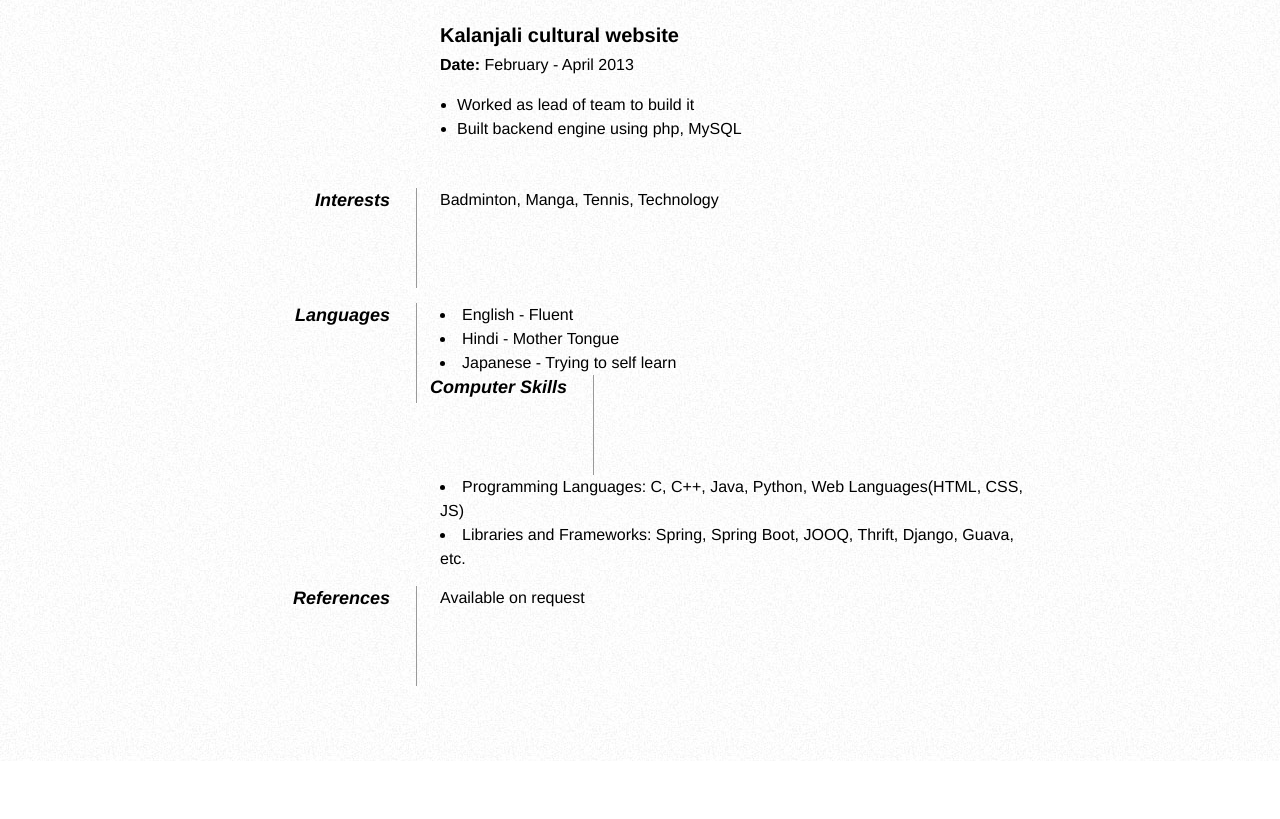
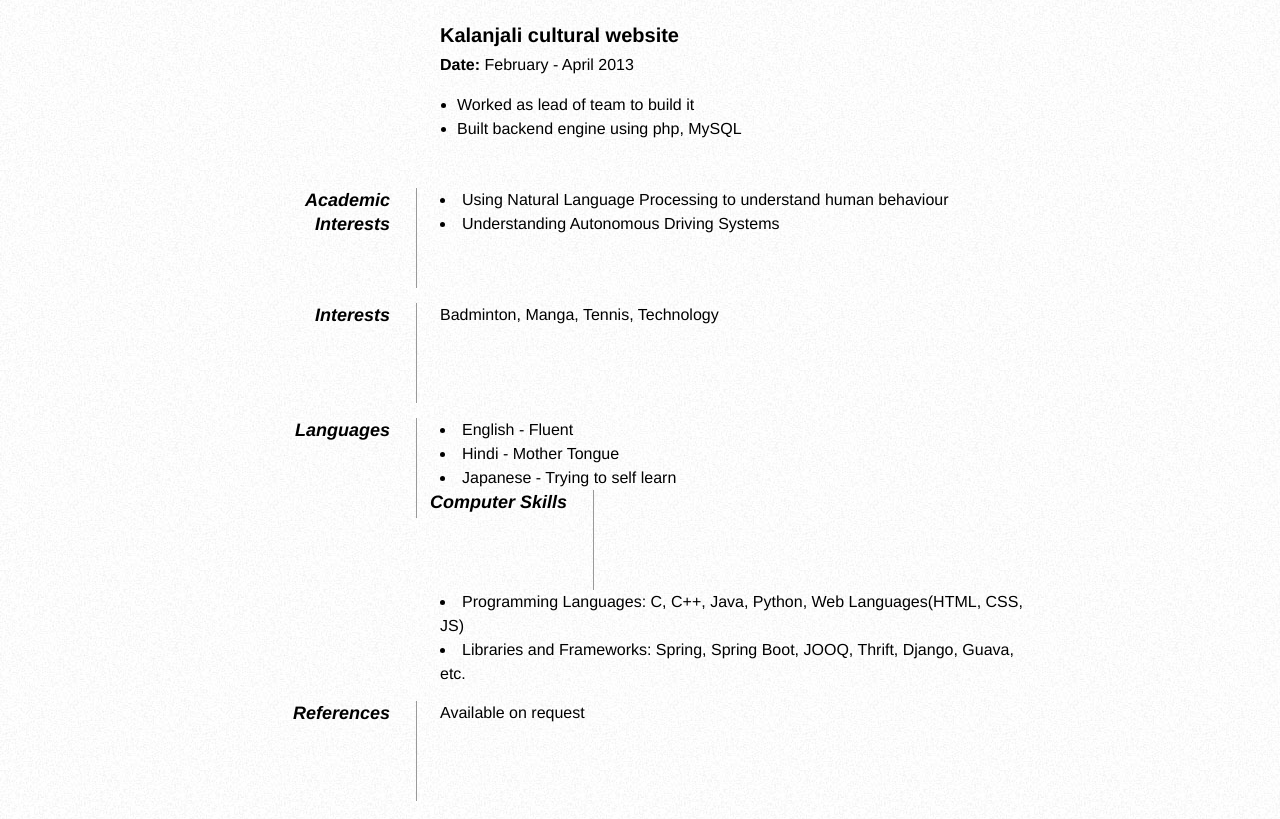
Before and after one commit to prakharkh91/prakharkh91.github.io, a plain HTML site: page info.html in a window 1280 px wide. Shown: the part 1394-2213 px from the top of the page. Before the commit the page ends 2155 px from the top, so only its background shows below. Drawn offline with Linux system fonts and the light colour scheme.

Commit message:
Academic Interests

```diff
--- a/info.html
+++ b/info.html
@@ -139,6 +139,14 @@
 
             <dd class="clear"></dd>
 
+            <dt>Academic Interests</dt>
+            <dd>
+                 <li>Using Natural Language Processing to understand human behaviour</li>
+                 <li>Understanding Autonomous Driving Systems</li>
+            </dd>
+
+            <dd class="clear"></dd>
+
             <dt>Interests</dt>
             <dd>Badminton, Manga, Tennis, Technology</dd>
 
```
